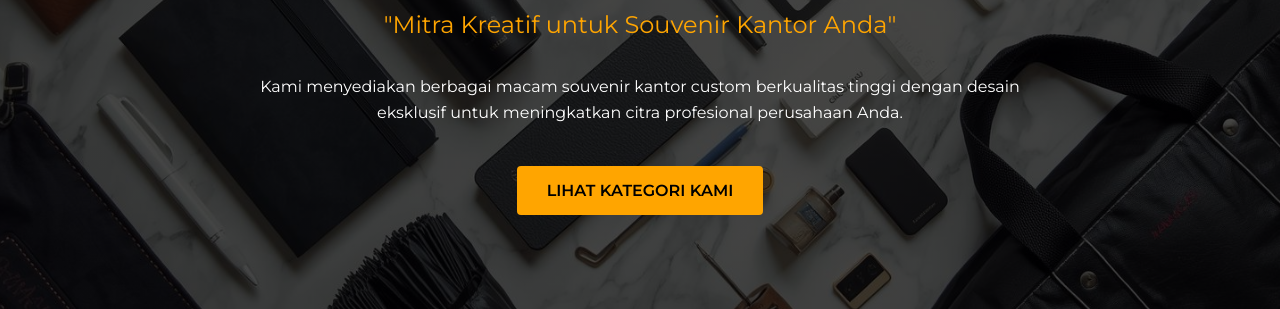
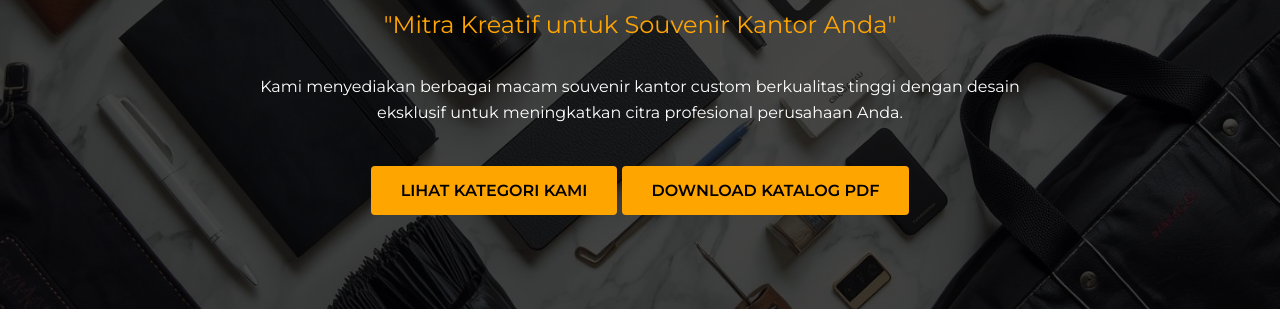
Before and after one commit to ptcendrakreatifnusantara-cell/cendra-kreatif-nusantara, a plain HTML site: page index.html in a window 1280 px wide. Shown: the part 389-698 px from the top of the page. Drawn offline with nearby package versions, Linux system fonts and the light colour scheme.

Commit message:
Update index.html

```diff
--- a/index.html
+++ b/index.html
@@ -41,6 +41,7 @@
             <p class="hero-subtitle">"Mitra Kreatif untuk Souvenir Kantor Anda"</p>
             <p class="hero-description">Kami menyediakan berbagai macam souvenir kantor custom berkualitas tinggi dengan desain eksklusif untuk meningkatkan citra profesional perusahaan Anda.</p>
             <a href="#product-categories" class="btn hero-btn">Lihat Kategori Kami</a>
+            <a href="fp/katalog ckn.pdf" class="btn hero-btn btn-download" download>Download Katalog PDF</a>
         </div>
     </section>
 
```
